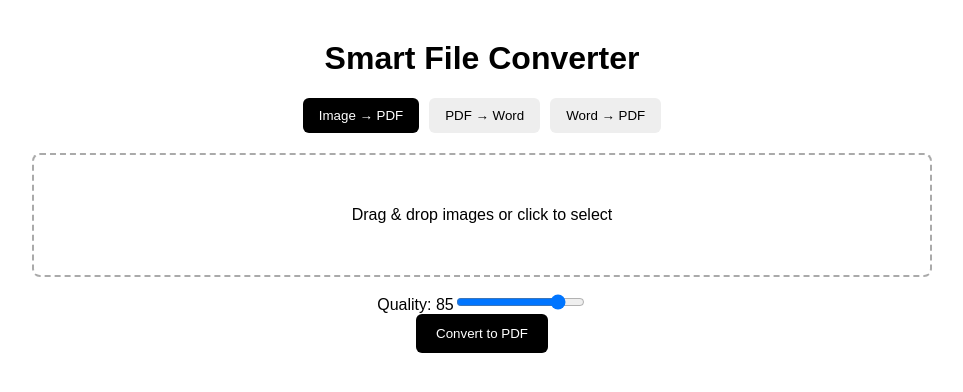
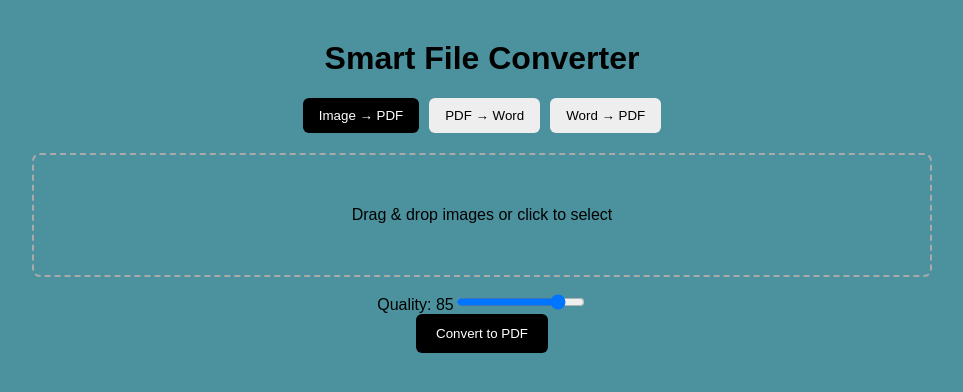
Before and after one commit to omprakash8788/DocuStack, a React (Vite) app in the folder client/: page / in a window 1280 px wide. Shown: the top 392 px of the page, without its empty margins (158-1121 px from the left). Built offline with nearby package versions, Linux system fonts and the light colour scheme.

Commit message:
feat:update logic while download

```diff
--- a/client/src/App.css
+++ b/client/src/App.css
@@ -1,3 +1,4 @@
+
 
 .app {
   max-width: 900px;
--- a/client/src/index.css
+++ b/client/src/index.css
@@ -0,0 +1,3 @@
+*{
+    background-color: rgb(75, 146, 158);
+}
```
